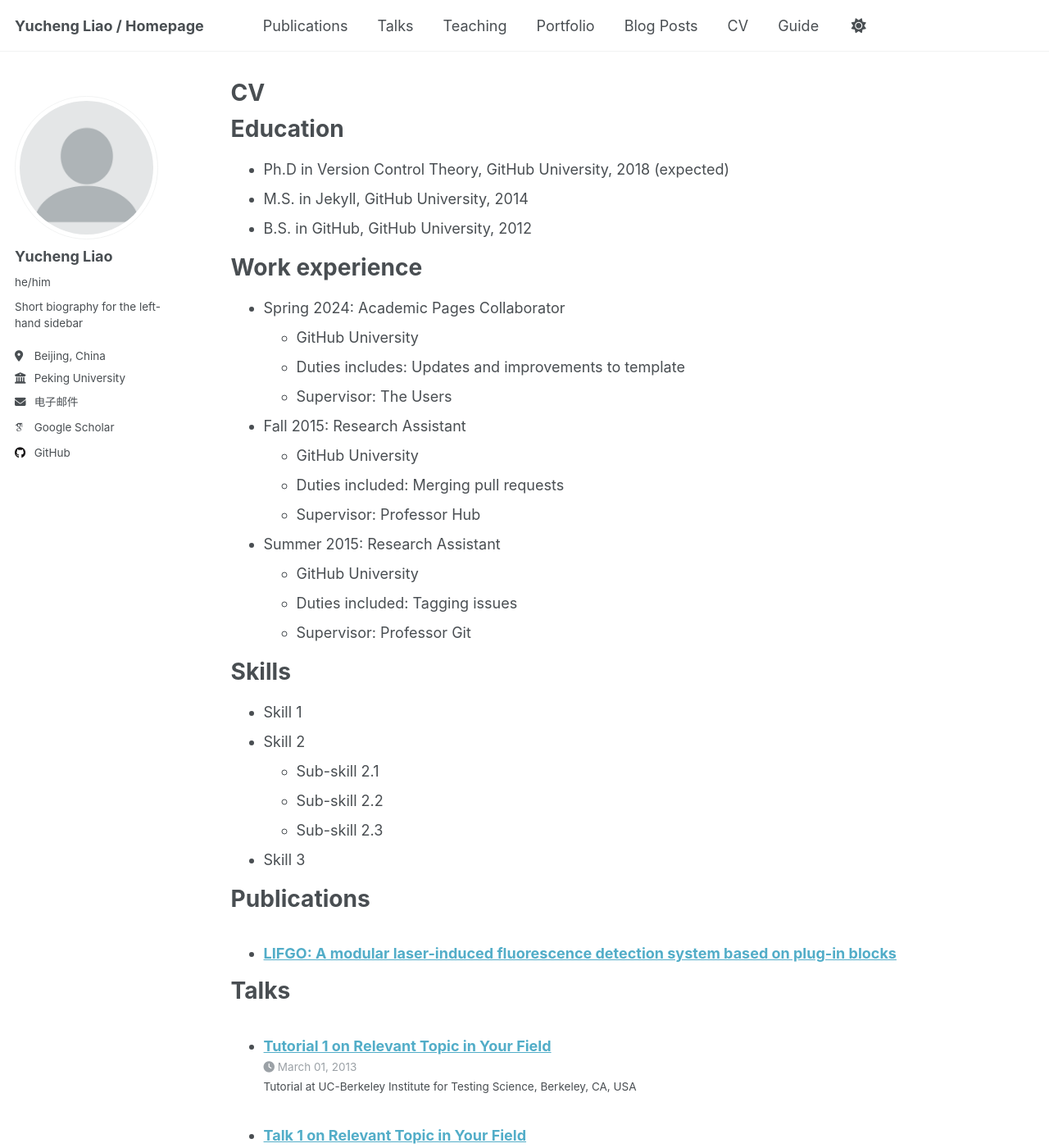
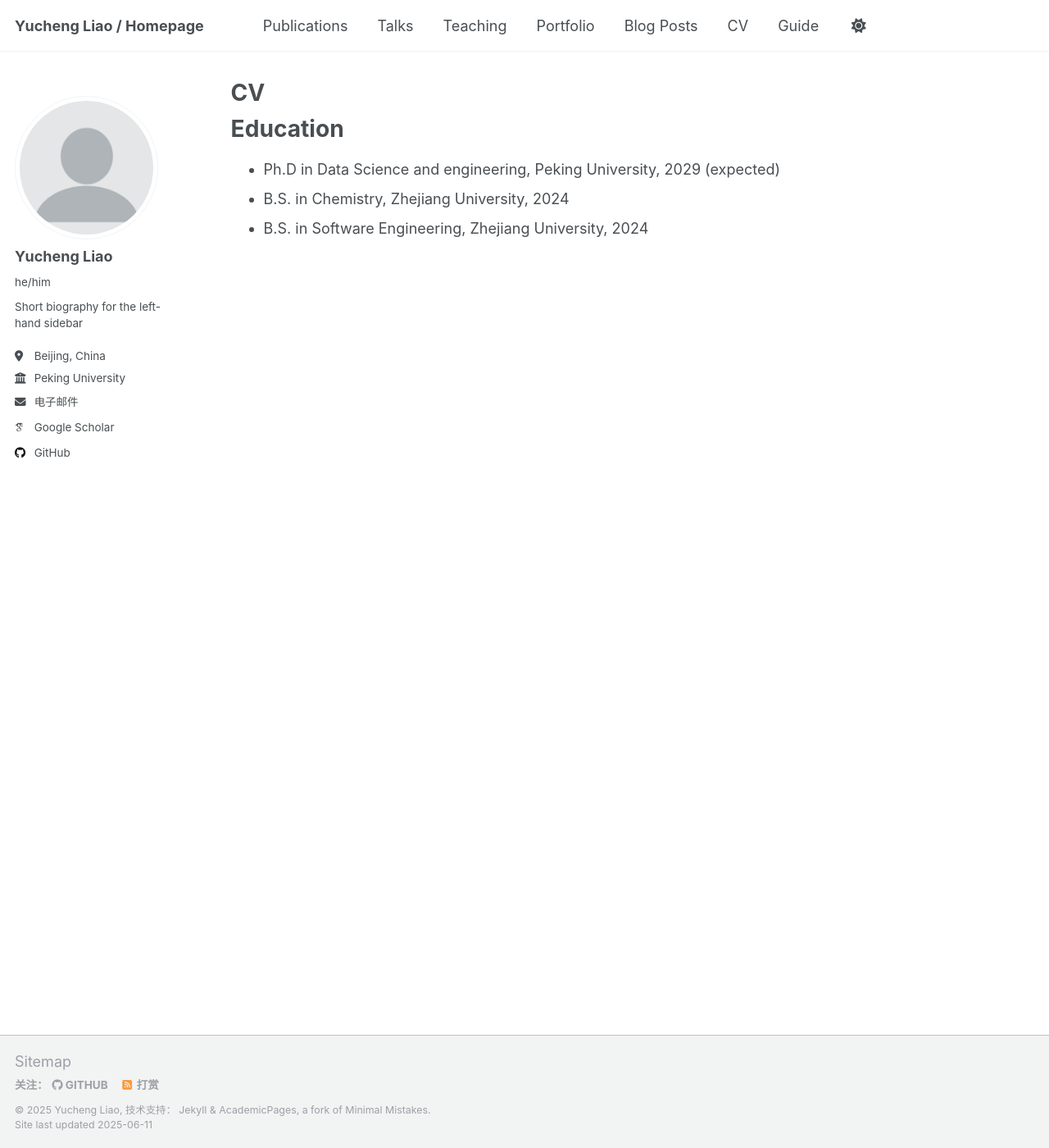
Before and after one commit to Elcherneske/Elcherneske.github.io, a Jekyll site: the page built from _pages/cv.md, in a window 1280 px wide and 1400 px high. Shown: the whole window at 82% size. Built offline with Jekyll 4.4.1, drawn with Linux system fonts in a browser that asks for light colours; some web fonts are replaced; some of the changed text lies outside the part shown.

Commit message:
docs: modify home page and cv

```diff
--- a/_pages/cv.md
+++ b/_pages/cv.md
@@ -11,54 +11,6 @@ redirect_from:
 
 Education
 ======
-* Ph.D in Version Control Theory, GitHub University, 2018 (expected)
-* M.S. in Jekyll, GitHub University, 2014
-* B.S. in GitHub, GitHub University, 2012
-
-Work experience
-======
-* Spring 2024: Academic Pages Collaborator
-  * GitHub University
-  * Duties includes: Updates and improvements to template
-  * Supervisor: The Users
-
-* Fall 2015: Research Assistant
-  * GitHub University
-  * Duties included: Merging pull requests
-  * Supervisor: Professor Hub
-
-* Summer 2015: Research Assistant
-  * GitHub University
-  * Duties included: Tagging issues
-  * Supervisor: Professor Git
-
-Skills
-======
-* Skill 1
-* Skill 2
-  * Sub-skill 2.1
-  * Sub-skill 2.2
-  * Sub-skill 2.3
-* Skill 3
-
-Publications
-======
-  <ul>{% for post in site.publications reversed %}
-    {% include archive-single-cv.html %}
-  {% endfor %}</ul>
-
-Talks
-======
-  <ul>{% for post in site.talks reversed %}
-    {% include archive-single-talk-cv.html  %}
-  {% endfor %}</ul>
-
-Teaching
-======
-  <ul>{% for post in site.teaching reversed %}
-    {% include archive-single-cv.html %}
-  {% endfor %}</ul>
-
-Service and leadership
-======
-* Currently signed in to 43 different slack teams
+* Ph.D in Data Science and engineering, Peking University, 2029 (expected)
+* B.S. in Chemistry, Zhejiang University, 2024
+* B.S. in Software Engineering, Zhejiang University, 2024
```
Also changed, not shown: _pages/about.md (+8 -6 lines).
